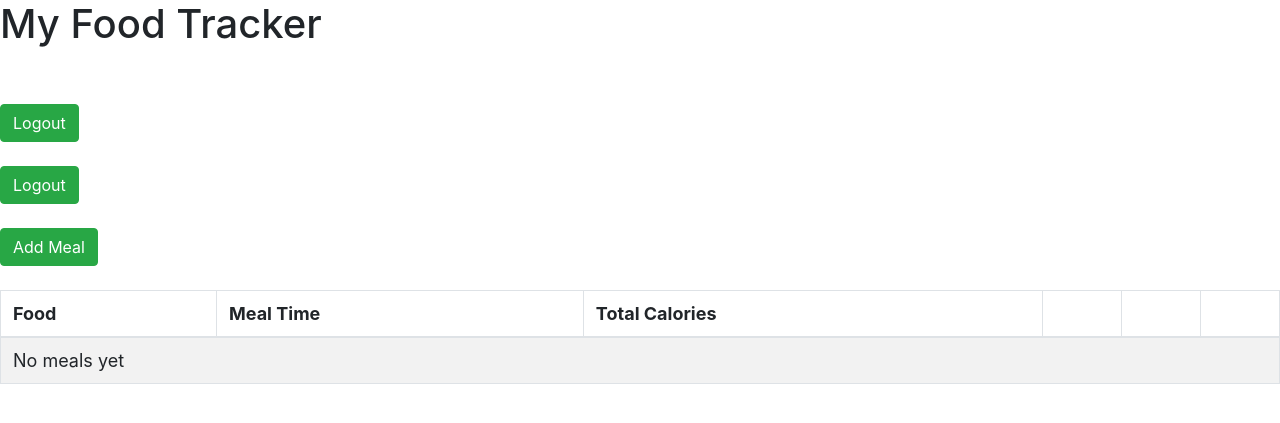
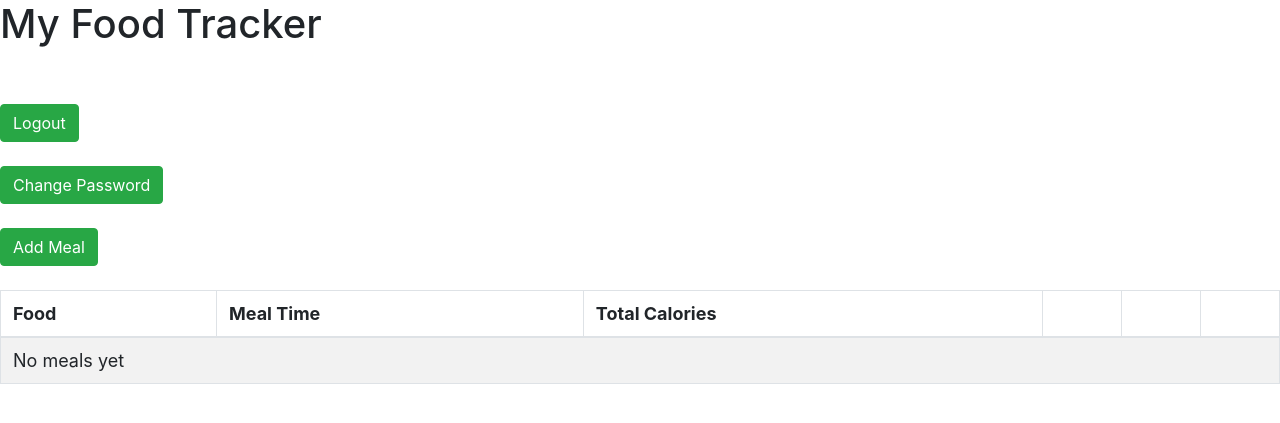
Before and after one commit to sbgalan/food_tracker, a Django app: template templates/list.html in a window 1280 px wide. Shown: the top 423 px of the page. Run offline with Django 3.2, Linux system fonts and the light colour scheme; the template is opened without the code that fills it, so the values that code supplies are empty; some libraries are stand-ins or nearby versions.

Commit message:
add change password

```diff
--- a/templates/list.html
+++ b/templates/list.html
@@ -63,7 +63,7 @@ function myFunction() {
 		<h1>My Food Tracker</h1> <br /><br />
 		{% comment %} this is a comment {% endcomment %}
 		<a href="{% url 'auth_logout' %}" class="btn btn-success">Logout</a> <br /><br />
-		<a href="{% url 'auth_password_change' %}" class="btn btn-success">Logout</a> <br /><br />
+		<a href="{% url 'auth_password_change' %}" class="btn btn-success">Change Password</a> <br /><br />
 		<a href="{% url 'food:add-meal' %}" class="btn btn-success">Add Meal</a> <br /><br />
 
 		<table class="table table-striped table-bordered" id="myTable">
```
